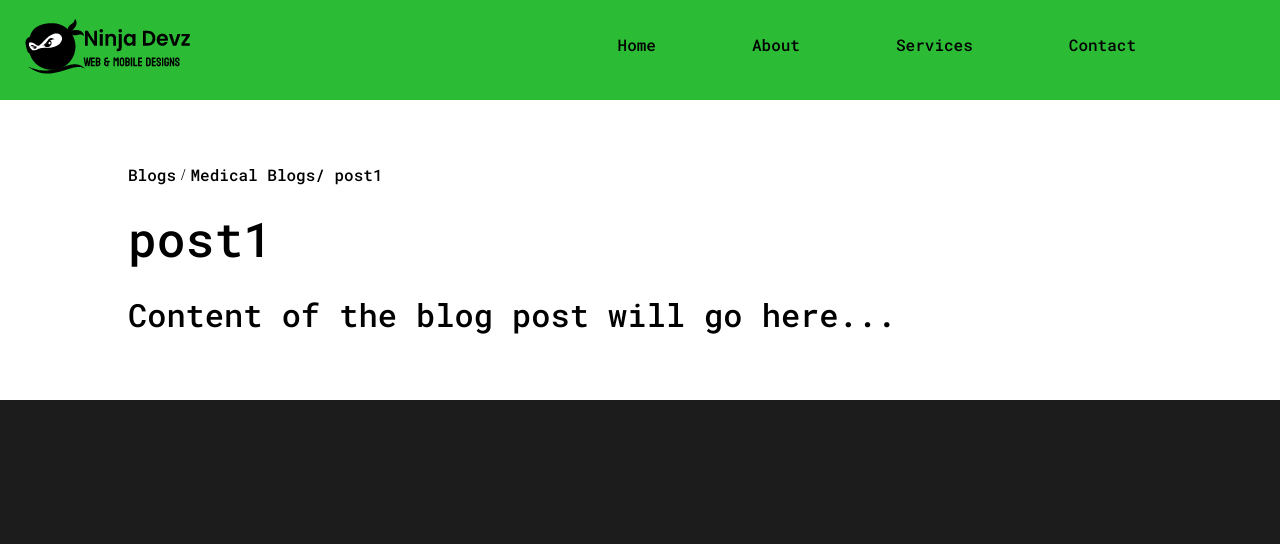
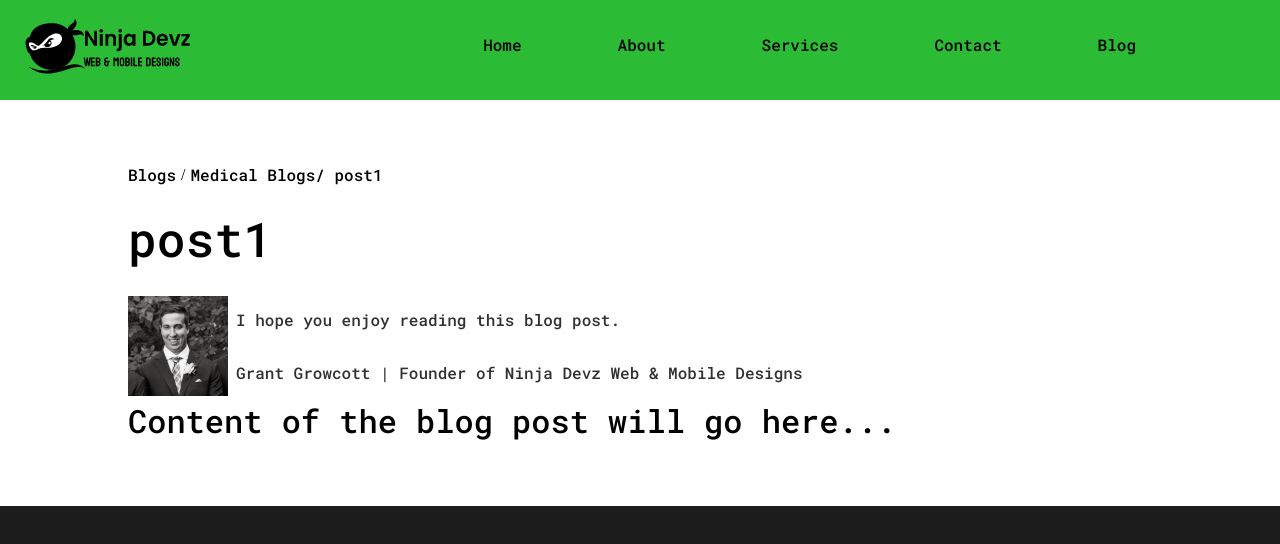
Before and after one commit to GrantGrowcott/Ninja-Devz, a Next.js app: page /Blog/Medical/post1 in a window 1280 px wide. Shown: the top 544 px of the page. Built offline with nearby package versions, Linux system fonts and the light colour scheme.

Commit message:
Changes for doing stuff

```diff
--- a/src/components/NavBar.tsx
+++ b/src/components/NavBar.tsx
@@ -40,11 +40,11 @@ function NavBar() {
               Contact
             </Link>
           </li>
-          {/* <li className="nav-item">
+          <li className="nav-item">
             <Link href="/Blog" className="nav-links" onClick={handleClick} >
               Blog
             </Link>
-          </li> */}
+          </li>
         </ul>
         <div className="nav-icon" onClick={handleClick}>
           {click ? (
--- a/src/pages/Blog/Medical/post1.tsx
+++ b/src/pages/Blog/Medical/post1.tsx
@@ -1,12 +1,13 @@
-import { useRouter } from "next/router";
 import PostPageLayoutMedical from "../components/PageLayOutMedical";
 
 const Post1 = () => {
-  const router = useRouter();
-  const { title } = router.query;
-
   return (
-    <PostPageLayoutMedical title={decodeURIComponent(title as string)}>
+    <PostPageLayoutMedical
+      authorImage="/profile-pic.jpg"
+      authorAltDescription="Founder Grant Growcott"
+      authorBio="I hope you enjoy reading this blog post."
+      authorName=" Grant Growcott | Founder of Ninja Devz Web & Mobile Designs"
+    >
       <p>Content of the blog post will go here...</p>
     </PostPageLayoutMedical>
   );
--- a/src/pages/Blog/components/PageLayOutMedical.tsx
+++ b/src/pages/Blog/components/PageLayOutMedical.tsx
@@ -1,25 +1,31 @@
 import GreenNav from "@/components/GreenNav";
 import BreadCrumbs from "./BreadCrumbs";
 import { useRouter } from "next/router";
+import AuthorTemplate from "./AuthorTemplate";
+
 interface PostPageLayoutProps {
   children: React.ReactNode;
+  authorImage: string;
+  authorAltDescription: string;
+  authorBio: string;
+  authorName: string;
 }
 
-const PostPageLayoutMedical = ({  children }: PostPageLayoutProps) => {
+const PostPageLayoutMedical = ({ authorImage, authorAltDescription, authorBio, authorName, children }: PostPageLayoutProps) => {
+  const router = useRouter();
+  const { asPath } = router;
 
-  const router = useRouter();
-    const { asPath } = router;
+  const lastSegment = asPath.split("/").pop() || "";
 
-     const lastSegment = asPath.split('/').pop() || "";
-
-     const formattedTitle = lastSegment.replace(/-/g, " ");
+  const formattedTitle = lastSegment.replace(/-/g, " ");
   return (
     <div>
       <GreenNav />
       <div className="blog__background">
         <div className="blog__layout">
-          <BreadCrumbs category="Medical"  />
+          <BreadCrumbs category="Medical" />
           <h1>{formattedTitle}</h1>
+          <AuthorTemplate authorImage = {authorImage} authorAltDescription = {authorAltDescription} authorBio = {authorBio} authorName = {authorName}/>
           <div className="blog__post__content">{children}</div>
         </div>
       </div>
```
Also changed, not shown: src/pages/Blog/Legal/post2.tsx (+6 -6 lines), src/pages/Blog/Medical/post2.tsx (+6 -5 lines).
